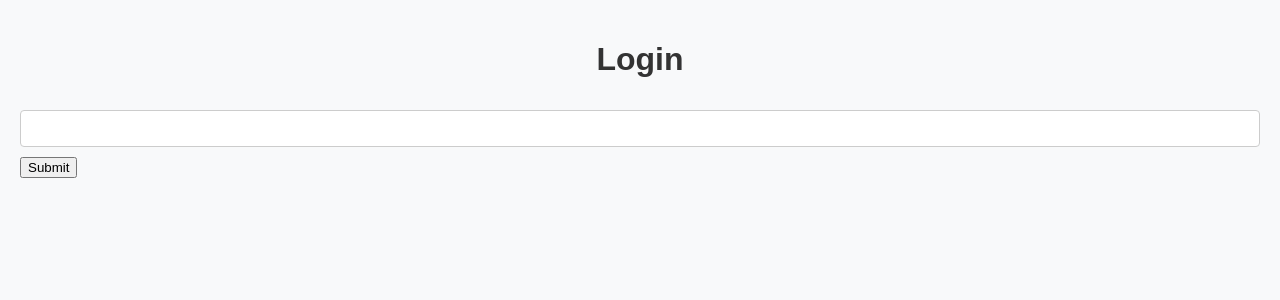
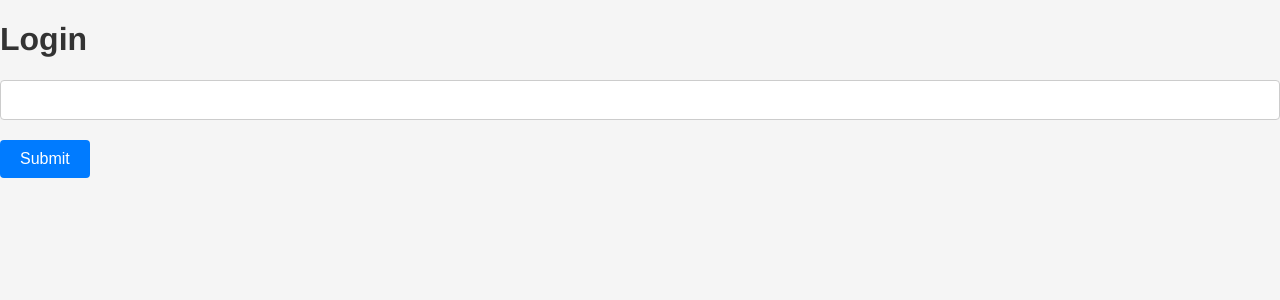
Before and after one commit to divpatel03/StockTrackerV2, a React (Vite) app in the folder my-react-app/: page /login in a window 1280 px wide. Shown: the top 300 px of the page. Built offline with nearby package versions, Linux system fonts and the light colour scheme.

Commit message:
Added html css styling

```diff
--- a/my-react-app/src/Dashboard.jsx
+++ b/my-react-app/src/Dashboard.jsx
@@ -1,15 +1,32 @@
-import React from 'react';
+import React, { useState, useEffect } from 'react';
 import { useLocation } from 'react-router-dom';
 
 function Dashboard() {
     const location = useLocation();
     const { username } = location.state || {};
 
+    const [currTime, setCurrTime] = useState(new Date().toLocaleTimeString());
+
+    useEffect(() => {
+        const intervalId = setInterval(() => {
+            setCurrTime(new Date().toLocaleTimeString());
+        }, 1000); // Update every second
+
+        // Cleanup interval on component unmount
+        return () => clearInterval(intervalId);
+    }, []);
+
     return (
-        <div>
-            <h1>Dashboard</h1>
-            <p>Welcome {username}!</p>
+        <div className="flex-container">
+            <div className = "leftSide">
+            <h1>{username}</h1>
+            <h3>Current Time (EST): {currTime}</h3>
         </div>
+            <div className = "rightSide">
+
+            </div>
+        </div>
+
     );
 }
 
--- a/my-react-app/src/index.css
+++ b/my-react-app/src/index.css
@@ -1,66 +1,133 @@
+/* General styles */
 body {
-    font-family: Arial, sans-serif;
-    background-color: #f8f9fa;
+    background-color: #f5f5f5; /* Light background */
+    color: #333; /* Dark text for readability */
+    font-family: 'Helvetica Neue', Helvetica, Arial, sans-serif;
     margin: 0;
+    padding: 0;
+}
+
+/* Container styles */
+.container {
+    padding: 20px;
+    max-width: 1200px;
+    margin: 0 auto;
+}
+
+/* Flex container for left and right sides */
+.flex-container {
+    display: flex;
+    justify-content: space-between;
+    align-items: center;
     padding: 20px;
 }
 
-.container {
-    max-width: 600px;
-    margin: 0 auto;
-    padding: 20px;
-    background-color: #ffffff;
-    box-shadow: 0 0 10px rgba(0, 0, 0, 0.1);
-    border-radius: 8px;
+/* Header styles */
+header {
+    background-color: #fff;
+    padding: 20px 0;
+    box-shadow: 0 2px 4px rgba(0, 0, 0, 0.1);
 }
 
-h1 {
-    color: #333333;
+header h1 {
+    margin: 0;
     text-align: center;
+    font-size: 2em;
+    color: #007bff; /* Blue header color */
 }
 
-input[type="number"], input[type="text"] {
-    width: calc(100% - 22px);
-    padding: 10px;
-    margin: 10px 0;
-    border: 1px solid #cccccc;
-    border-radius: 4px;
+/* Navigation styles */
+nav {
+    text-align: center;
+    padding: 20px 0;
+    background-color: #fff;
+    box-shadow: 0 2px 4px rgba(0, 0, 0, 0.1);
 }
 
-button {
-    display: block;
-    width: 100%;
-    padding: 10px;
-    background-color: #007bff;
-    color: #ffffff;
+nav a {
+    color: #007bff;
+    margin: 0 15px;
+    font-size: 1.1em;
+    text-decoration: none;
+}
+
+nav a:hover {
+    text-decoration: underline;
+}
+
+/* Main content styles */
+main {
+    background-color: #fff;
+    padding: 20px;
+    border-radius: 8px;
+    box-shadow: 0 2px 4px rgba(0, 0, 0, 0.1);
+    margin-top: 20px;
+}
+
+/* Card styles */
+.card {
+    background-color: #fff;
+    padding: 20px;
+    border-radius: 8px;
+    box-shadow: 0 2px 4px rgba(0, 0, 0, 0.1);
+    margin-bottom: 20px;
+}
+
+.card h2 {
+    margin-top: 0;
+}
+
+/* Button styles */
+button, input[type="submit"] {
+    background-color: #007bff; /* Blue button background */
+    color: #fff; /* White text */
     border: none;
     border-radius: 4px;
+    padding: 10px 20px;
     cursor: pointer;
-    margin-top: 10px;
+    font-size: 16px;
+    margin: 10px 0;
+    transition: background-color 0.3s;
 }
 
-button:hover {
-    background-color: #0056b3;
+button:hover, input[type="submit"]:hover {
+    background-color: #0056b3; /* Darker blue on hover */
 }
 
-ul {
-    list-style-type: none;
-    padding: 0;
+/* Form styles */
+input[type="text"], input[type="password"], textarea {
+    background-color: #fff;
+    color: #333;
+    border: 1px solid #ccc;
+    border-radius: 4px;
+    padding: 10px;
+    font-size: 16px;
+    width: 100%;
+    box-sizing: border-box;
+    margin-bottom: 10px;
 }
 
-li {
-    background-color: #f1f1f1;
-    margin: 5px 0;
-    padding: 10px;
-    border-radius: 4px;
+input[type="text"]::placeholder, input[type="password"]::placeholder, textarea::placeholder {
+    color: #999;
 }
 
-label {
-    display: block;
-    margin-bottom: 5px;
+/* Footer styles */
+footer {
+    background-color: #fff;
+    color: #333;
+    text-align: center;
+    padding: 20px;
+    position: fixed;
+    width: 100%;
+    bottom: 0;
+    left: 0;
+    box-shadow: 0 -2px 4px rgba(0, 0, 0, 0.1);
 }
 
-.error {
-    color: red;
-    margin: 10px 0;
+footer a {
+    color: #007bff;
 }
+
+footer a:hover {
+    text-decoration: underline;
+}
```
